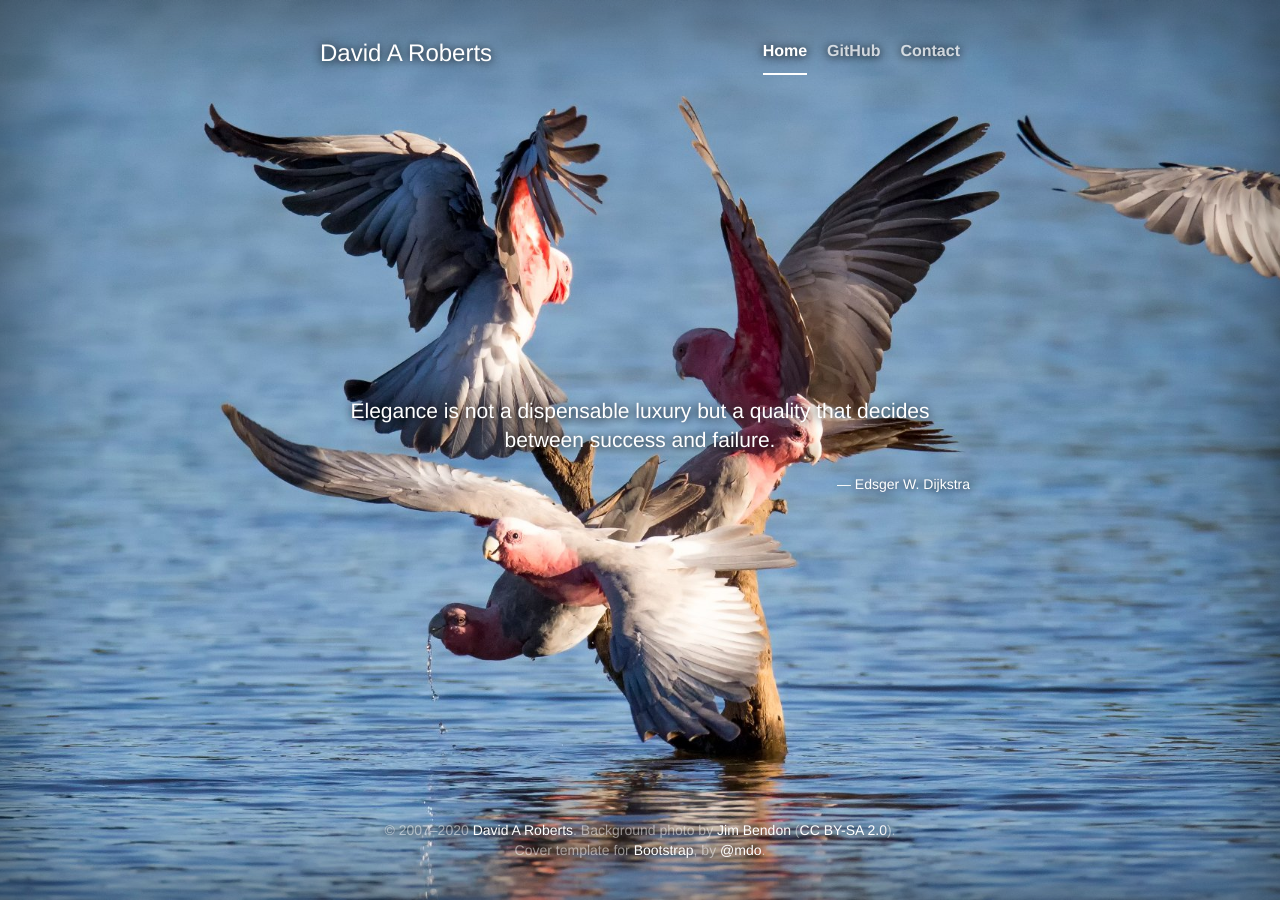
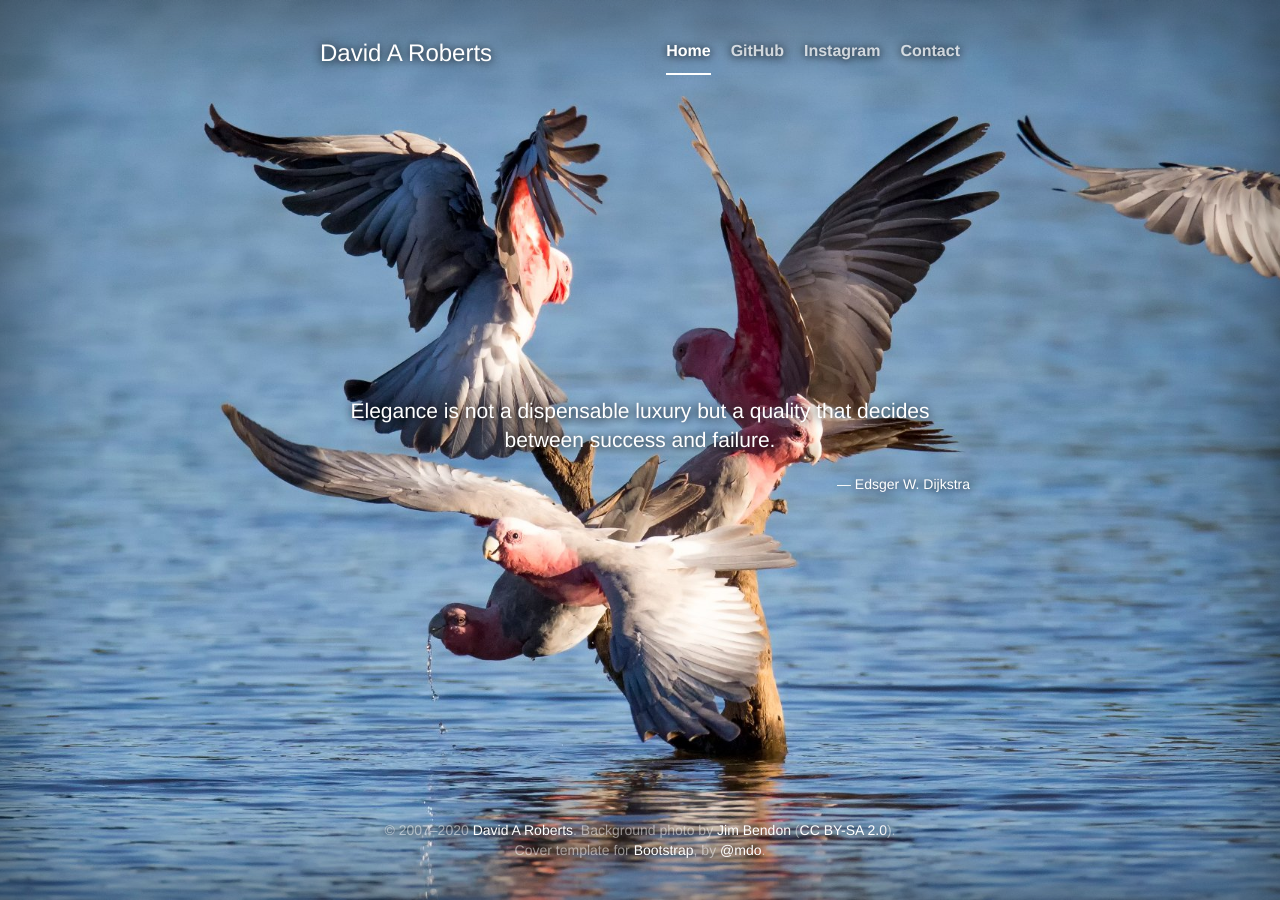
Before and after one commit to davidar/davidar.github.com, a Jekyll site: the page built from index.html, in a window 1280 px wide. Built offline with Jekyll 4.4.1, drawn with Linux system fonts in a browser that asks for light colours.

Commit message:
Instagram

```diff
--- a/_layouts/cover.html
+++ b/_layouts/cover.html
@@ -34,6 +34,7 @@ layout: compress
                 <ul class="nav masthead-nav">
                   <li {% if page.tab == "home" %} class="active" {% endif %}><a href="/">Home</a></li>
                   <li><a href="https://github.com/davidar">GitHub</a></li>
+                  <li><a href="https://www.instagram.com/david0ar/">Instagram</a></li>
                   <li><a href="mailto:&#x64;&#x40;&#x76;&#x69;&#x64;&#x72;&#x2e;&#x63;&#x63;">Contact</a></li>
                 </ul>
               </nav>
```
